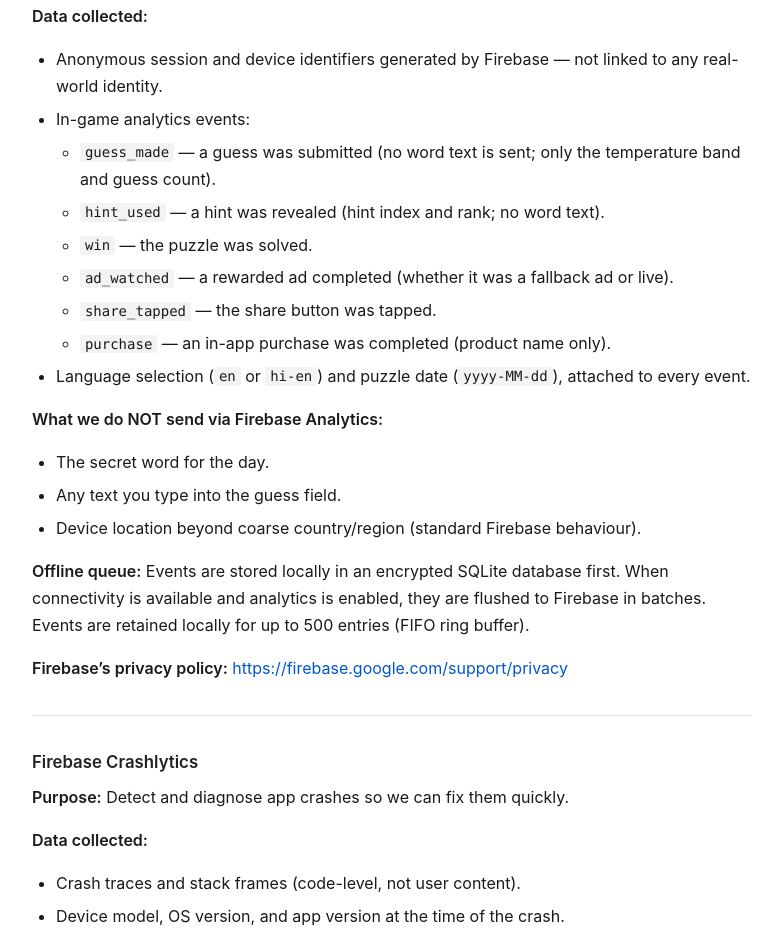
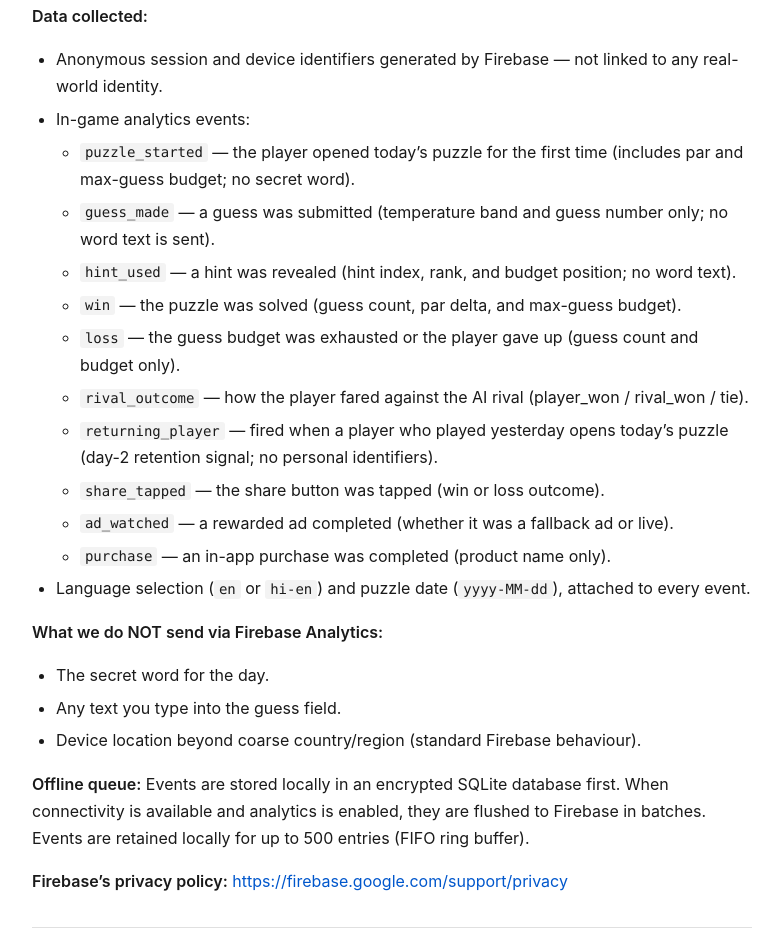
Before and after one commit to gaurav-gandhi-2411/mindmeld-payloads, a plain HTML site: page privacy.html in a window 1280 px wide. Shown: the part 1370-2309 px from the top of the page, without its empty margins (248-1029 px from the left). Drawn offline with Linux system fonts and the light colour scheme.

Commit message:
docs(privacy): add puzzle_started, loss, rival_outcome, returning_player event definitions

```diff
--- a/privacy.html
+++ b/privacy.html
@@ -164,11 +164,15 @@
       <li>Anonymous session and device identifiers generated by Firebase &mdash; not linked to any real-world identity.</li>
       <li>In-game analytics events:
         <ul>
-          <li><code>guess_made</code> &mdash; a guess was submitted (no word text is sent; only the temperature band and guess count).</li>
-          <li><code>hint_used</code> &mdash; a hint was revealed (hint index and rank; no word text).</li>
-          <li><code>win</code> &mdash; the puzzle was solved.</li>
+          <li><code>puzzle_started</code> &mdash; the player opened today&rsquo;s puzzle for the first time (includes par and max-guess budget; no secret word).</li>
+          <li><code>guess_made</code> &mdash; a guess was submitted (temperature band and guess number only; no word text is sent).</li>
+          <li><code>hint_used</code> &mdash; a hint was revealed (hint index, rank, and budget position; no word text).</li>
+          <li><code>win</code> &mdash; the puzzle was solved (guess count, par delta, and max-guess budget).</li>
+          <li><code>loss</code> &mdash; the guess budget was exhausted or the player gave up (guess count and budget only).</li>
+          <li><code>rival_outcome</code> &mdash; how the player fared against the AI rival (player_won / rival_won / tie).</li>
+          <li><code>returning_player</code> &mdash; fired when a player who played yesterday opens today&rsquo;s puzzle (day-2 retention signal; no personal identifiers).</li>
+          <li><code>share_tapped</code> &mdash; the share button was tapped (win or loss outcome).</li>
           <li><code>ad_watched</code> &mdash; a rewarded ad completed (whether it was a fallback ad or live).</li>
-          <li><code>share_tapped</code> &mdash; the share button was tapped.</li>
           <li><code>purchase</code> &mdash; an in-app purchase was completed (product name only).</li>
         </ul>
       </li>
```
